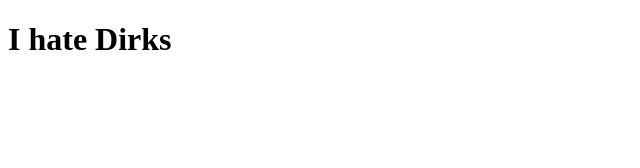
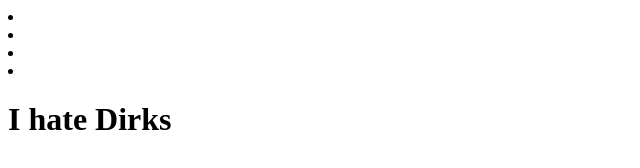
Before and after one commit to n9neyez/CWEB1111, a plain HTML site: page test.html in a window 1280 px wide. Shown: the whole page, without its empty margins (0-640 px from the left). Drawn offline with Linux system fonts and the light colour scheme.

Commit message:
adding a few files

```diff
--- a/test.html
+++ b/test.html
@@ -5,6 +5,16 @@
 		<title>Dirks sucks</title>
 	</head>
 	<body>
+		<header>
+			<nav>
+				<li> </li>
+				<li> </li>
+				<li> </li>
+				<li> </li>
+			</nav>
+		</header>
 		<h1> I hate Dirks </h1>
+		<footer>
+		</footer>
 	</body>
 </html>
```
